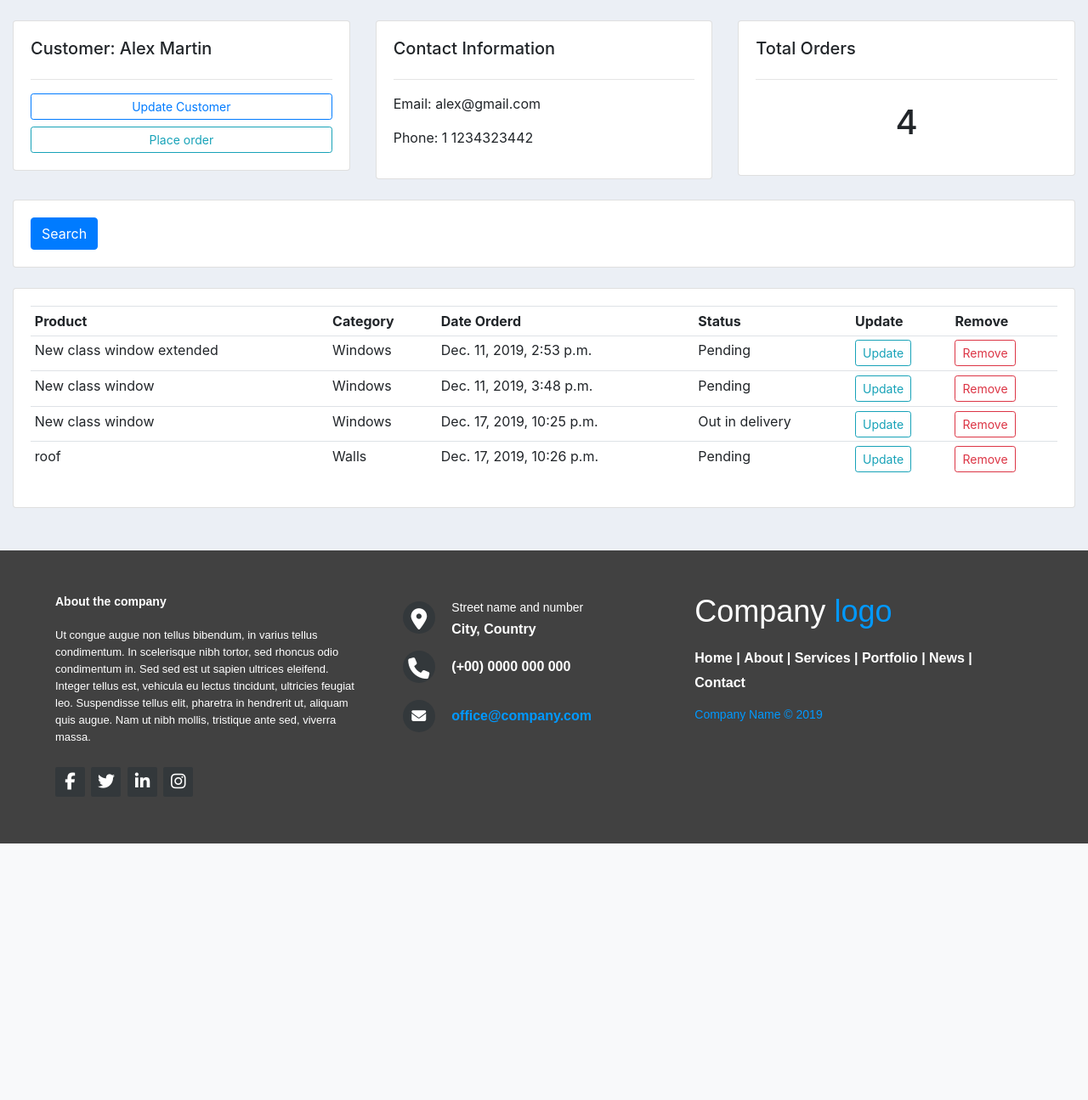
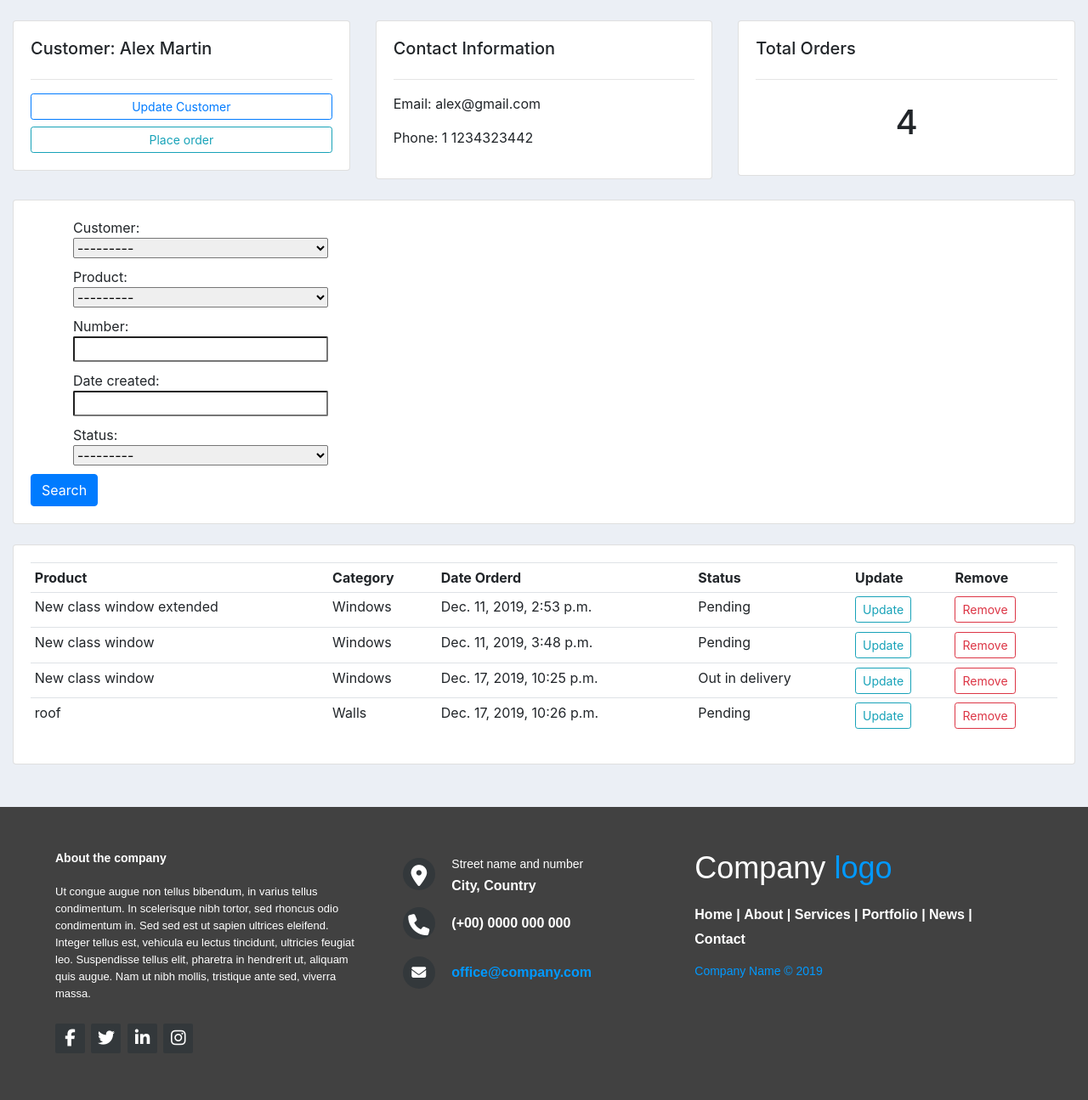
Before and after one commit to gmdmgithub/django-blog, a Django app: page /customers/2/ in a window 1280 px wide. Shown: the part 56-1351 px from the top of the page at 85% size. Before the commit the page ends 1049 px from the top, so only its background shows below. Run offline with Django 3.2, Linux system fonts and the light colour scheme; data comes from the database, SQL or seed files in the repository; both versions use the stored data as it was after the commit; some libraries are stand-ins or nearby versions.

Commit message:
filtering first version

```diff
--- /dev/null
+++ b/crm/accounts/filters.py
@@ -0,0 +1,9 @@
+import django_filters
+
+from .models import *
+
+class OrderFilter(django_filters.FilterSet):
+
+    class Meta:
+        model = Order
+        fields = '__all__'
--- a/crm/accounts/templates/accounts/customers.html
+++ b/crm/accounts/templates/accounts/customers.html
@@ -39,7 +39,7 @@
 	<div class="col">
 		<div class="card card-body">
 			<form method="get">
-
+				{{ order_filter.form }}
 		    <button class="btn btn-primary" type="submit">Search</button>
 		  </form>
 		</div>
--- a/crm/accounts/templates/accounts/user_orders.html
+++ b/crm/accounts/templates/accounts/user_orders.html
@@ -8,7 +8,7 @@
             <form action="" class="user-orders-form" method="POST">
                 <input type="hidden" name="formset_factory" id="formset_factory">
                 {% csrf_token %}
-
+                    {{ formset.management_form }}
                     {% for form in formset %}
                     <div class="row">
                     {{form}}
--- a/crm/accounts/views.py
+++ b/crm/accounts/views.py
@@ -3,6 +3,8 @@ from django.http import HttpResponse
 from django.forms import inlineformset_factory
 
 from .forms import OrderForm
+
+from .filters import OrderFilter
 
 from .models import *
 
@@ -40,8 +42,12 @@ def accounts(request, pk):
     customer = Customer.objects.get(id=pk)
     orders = customer.order_set.all()
     o_l = len(orders)
-    context = {'customer':customer, 'orders':orders, 'o_l':o_l}
 
+    order_filter = OrderFilter(request.GET,queryset=orders)
+
+    orders = order_filter.qs
+
+    context = {'customer':customer, 'orders':orders, 'o_l':o_l, 'order_filter':order_filter}
     return render(request,'accounts/customers.html', context)
 
 
@@ -62,24 +68,24 @@ def create_order(request):
 def create_customer_orders(request, fk):
 
     customer = Customer.objects.get(id=fk)
-    OrderFormSet = inlineformset_factory(Customer, Order, fields=('product', 'status'), extra=5 )
+    OrderFormSet = inlineformset_factory(Customer, Order, fields=('product', 'status', 'number'), extra=5 )
+    logging.info(f'Request to create orders for customer {customer} of id: {fk}')
+
+    if request.method == 'POST':
+        # logging.info(f'save by post is provided {request}')
+        formset = OrderFormSet(request.POST, instance=customer)
+        # logging.info(f'formset problem? {formset}')
+        if formset.is_valid():
+            logging.info(request.POST)
+            formset.save()
+            return redirect(f'/customers/{customer.id}')
+
 
     # form = OrderForm(initial={'customer':customer})
     formset = OrderFormSet(queryset=Order.objects.none(), instance=customer)
-
-    logging.info(f'Request to create orders for customer {customer} of id: {fk}')
     context = {'title':'Create orders for user',
                     'customer':customer,
                     'formset':formset }
-
-    if request.method == 'POST':
-
-        logging.info(request.POST)
-        formset = OrderFormSet(request.POST, instance=customer)
-        if formset.is_valid():
-            formset.save()
-            return redirect(f'/customers/{customer.id}')
-
     return render(request, 'accounts/user_orders.html',context)
 
 def update_order(request, pk):
--- a/crm/crm/settings.py
+++ b/crm/crm/settings.py
@@ -55,6 +55,8 @@ INSTALLED_APPS = [
     'django.contrib.messages',
     'django.contrib.staticfiles',
     'accounts',
+
+    'django_filters',
 ]
 
 MIDDLEWARE = [
--- a/crm/static/css/main.css
+++ b/crm/static/css/main.css
@@ -9,6 +9,10 @@ body{
 }
 #orders-pending{
     background-color: #7CD1C0;
+}
+
+.container-fluid{
+    min-height: 50vh;
 }
 
 .logo-img{
```
Also changed, not shown: README.md, crm/db.sqlite3, 2 other files.
